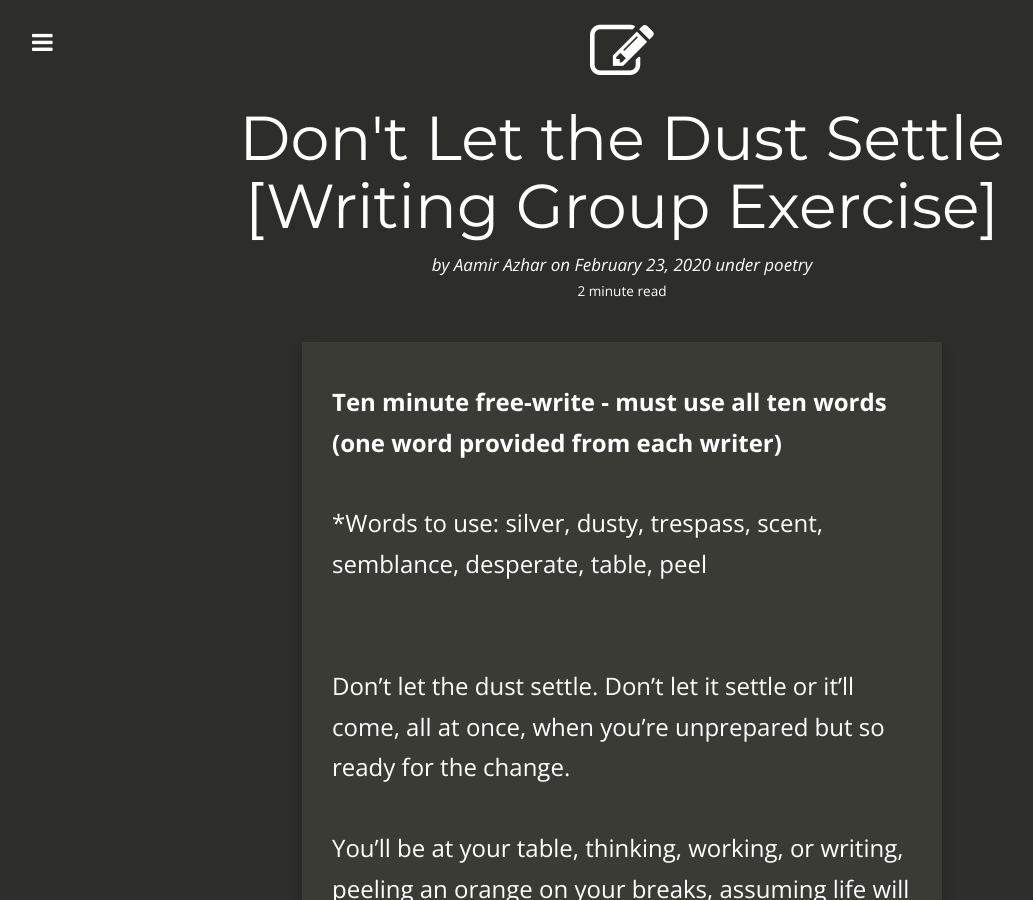
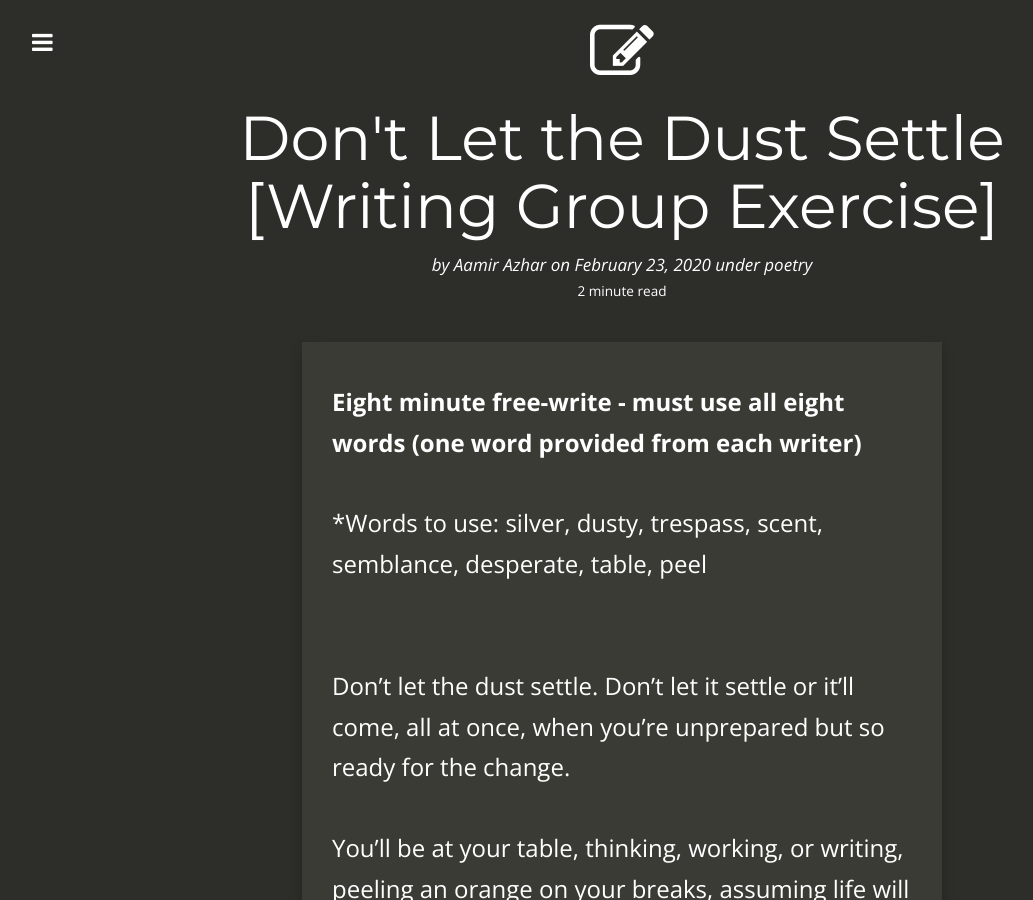
Before and after one commit to jacobtomlinson/carte-noire, a Jekyll site: the page built from _posts/2020-02-23-dont-let-the-dust-settle-writing-group-exercise.md, in a window 1280 px wide and 900 px high. Shown: the whole window, without its empty margins (18-1051 px from the left). Built offline with Jekyll 4.4.1, drawn with Linux system fonts in a browser that asks for light colours; nearby versions of some CDN libraries; comment, search, counter and statistics services are not loaded.

Commit message:
Upload small change to rules of dust settle piece.

```diff
--- a/_posts/2020-02-23-dont-let-the-dust-settle-writing-group-exercise.md
+++ b/_posts/2020-02-23-dont-let-the-dust-settle-writing-group-exercise.md
@@ -12,7 +12,7 @@ tags:
   - love
   - silver
 ---
-**Ten minute free-write - must use all ten words (one word provided from each writer)**
+**Eight minute free-write - must use all eight words (one word provided from each writer)**
 
 *Words to use: silver, dusty, trespass, scent, semblance, desperate, table, peel
 
```
